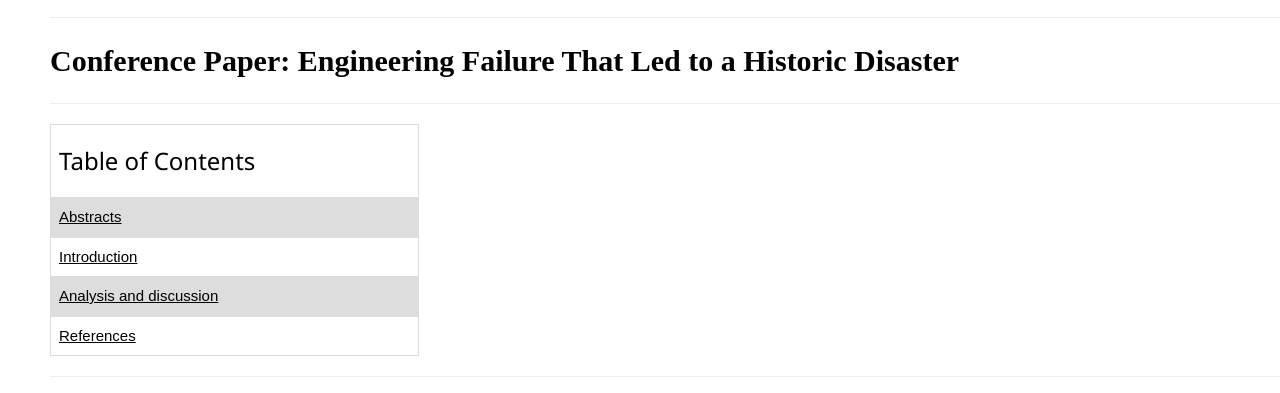
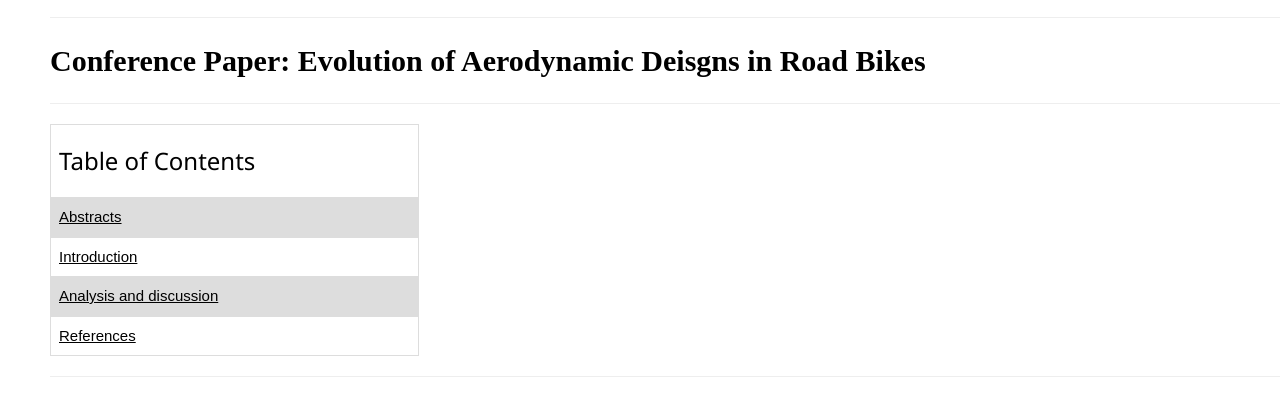
Before and after one commit to FEPSFY6990172/FY6990172, a plain HTML site: page index.html in a window 1280 px wide. Shown: the part 407-800 px from the top of the page. Drawn offline with nearby package versions, Linux system fonts and the light colour scheme.

Commit message:
Update index.html

```diff
--- a/index.html
+++ b/index.html
@@ -7,7 +7,7 @@
   <h1><b>ENG0018 Computer Laboratory 2026/27</b><h1>
   <h2 style="font-family: Georgia, serif; font-size: 20px;">Student URN: 6990172</h2>
   <hr>
-   <h2 style= "font-family: Times New Roman;"><b>Conference Paper: Engineering Failure That Led to a Historic Disaster </b></h2>
+   <h2 style= "font-family: Times New Roman;"><b>Conference Paper: Evolution of Aerodynamic Deisgns in Road Bikes </b></h2>
   <hr>
 
    <!style for table>
```
